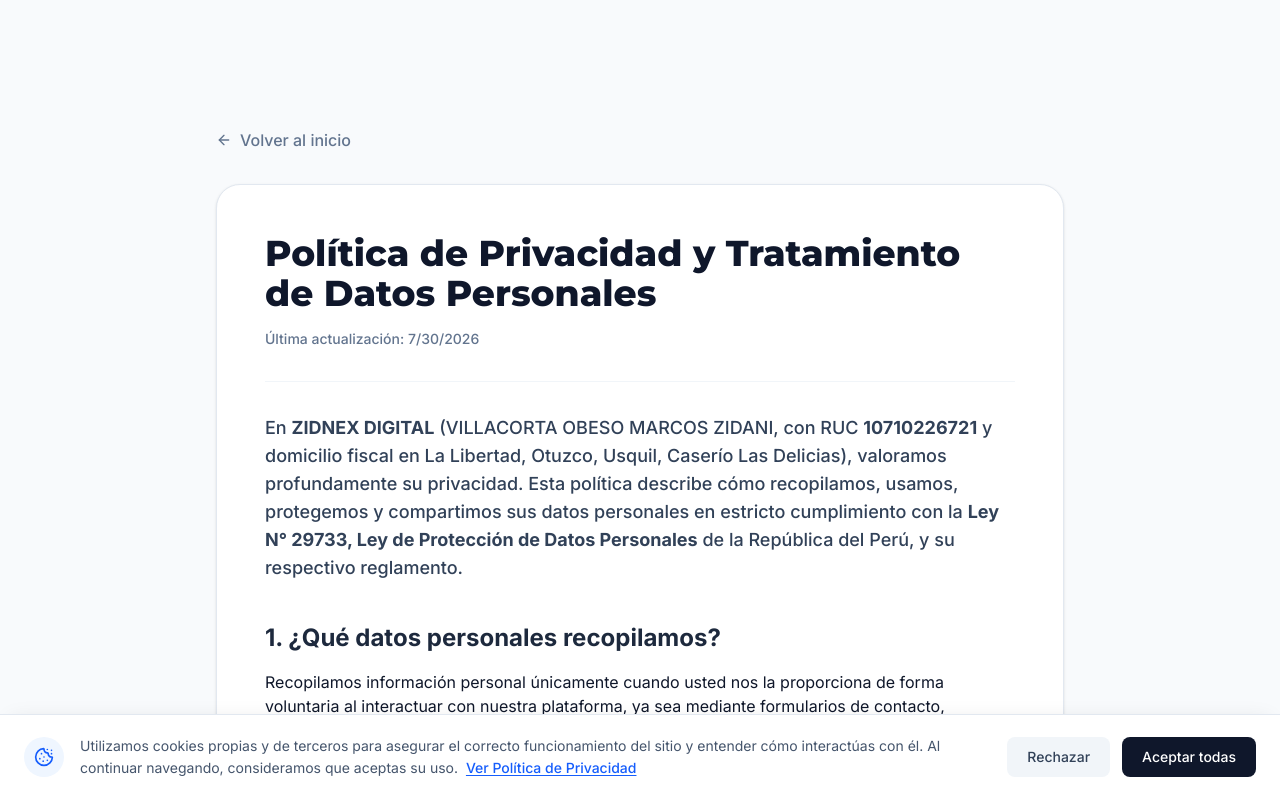
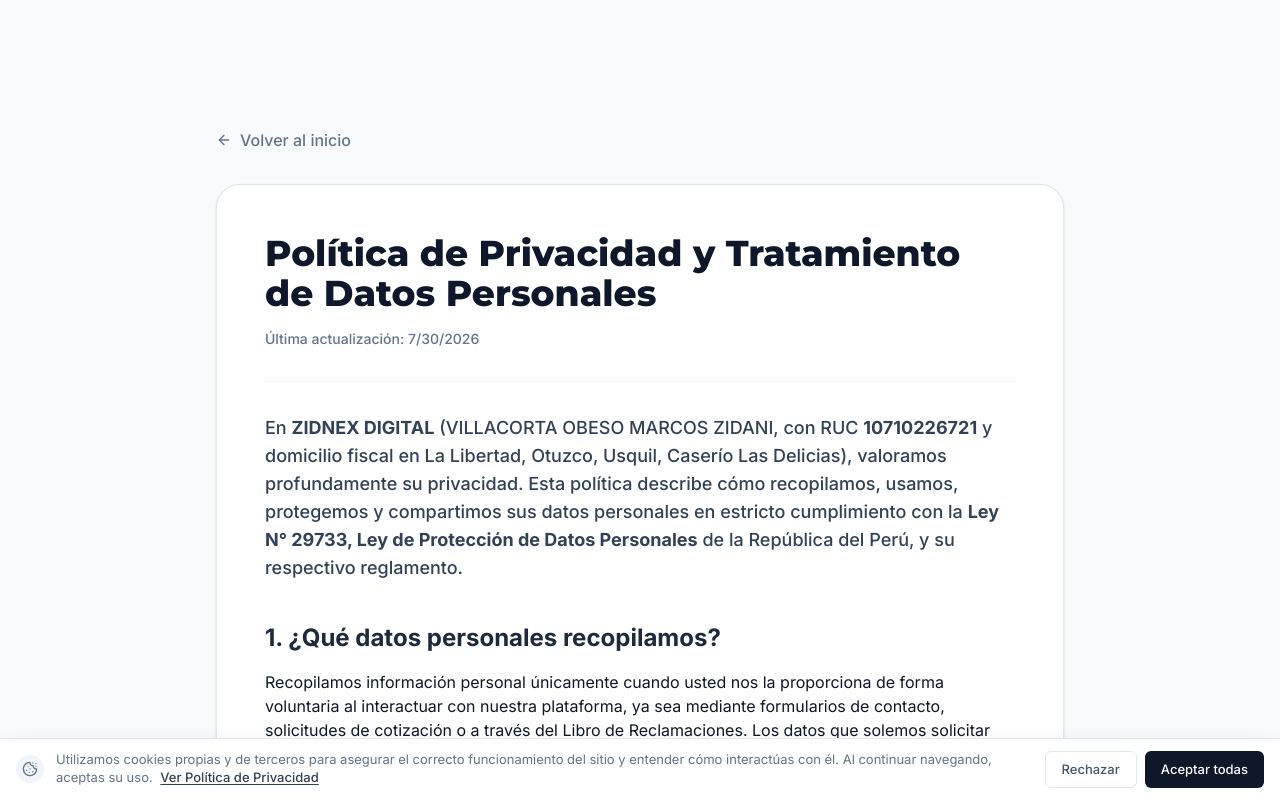
Before and after one commit to marzidvillacorta-commits/zidnex-web-final, a Next.js app: page /legal/privacidad in a window 1280 px wide. Shown: the top 798 px of the page. Built offline with nearby package versions, Linux system fonts and the light colour scheme.

Commit message:
Security: add basic auth to admin route. UI: fix Hero text cutoff, formalize cookie consent, add dynamic email to Footer

```diff
--- a/src/components/CookieConsent.tsx
+++ b/src/components/CookieConsent.tsx
@@ -40,38 +40,38 @@
           transition={{ type: "spring", stiffness: 300, damping: 30 }}
           className="fixed bottom-0 left-0 right-0 z-50 bg-white border-t border-slate-200 shadow-[0_-4px_20px_-10px_rgba(0,0,0,0.1)]"
         >
-          <div className="container mx-auto px-6 py-4 md:py-5 flex flex-col md:flex-row items-center justify-between gap-4 md:gap-8 relative">
+          <div className="container mx-auto px-4 py-3 md:py-3 flex flex-col md:flex-row items-center justify-between gap-3 md:gap-6 relative">
             <button
               onClick={handleDecline}
-              className="absolute top-2 right-2 md:hidden text-slate-400 hover:text-slate-600 transition-colors"
+              className="absolute top-1 right-2 md:hidden text-slate-400 hover:text-slate-600 transition-colors"
               aria-label="Cerrar"
             >
-              <X className="w-5 h-5" />
+              <X className="w-4 h-4" />
             </button>
 
-            <div className="flex items-center gap-4 flex-1">
-              <div className="bg-blue-50 p-2.5 rounded-full text-blue-600 shrink-0 hidden md:flex">
-                <Cookie className="w-5 h-5" />
+            <div className="flex items-center gap-3 flex-1">
+              <div className="bg-slate-100 p-1.5 rounded-full text-slate-500 shrink-0 hidden md:flex">
+                <Cookie className="w-4 h-4" />
               </div>
-              <div className="text-sm text-slate-600 leading-relaxed max-w-4xl pr-6 md:pr-0">
+              <div className="text-[13px] text-slate-500 leading-snug max-w-5xl pr-4 md:pr-0">
                 Utilizamos cookies propias y de terceros para asegurar el correcto funcionamiento del sitio y entender cómo interactúas con él.
-                Al continuar navegando, consideramos que aceptas su uso.{' '}
-                <Link href="/legal/privacidad" className="text-blue-600 hover:text-blue-700 font-medium underline underline-offset-2 ml-1">
+                Al continuar navegando, aceptas su uso.{' '}
+                <Link href="/legal/privacidad" className="text-slate-700 hover:text-blue-600 font-medium underline underline-offset-2 ml-1 transition-colors">
                   Ver Política de Privacidad
                 </Link>
               </div>
             </div>
 
-            <div className="flex w-full md:w-auto gap-3 shrink-0">
+            <div className="flex w-full md:w-auto gap-2 shrink-0">
               <button
                 onClick={handleDecline}
-                className="flex-1 md:flex-none px-5 py-2.5 bg-slate-100 hover:bg-slate-200 text-slate-700 font-medium rounded-lg transition-colors text-sm"
+                className="flex-1 md:flex-none px-4 py-2 bg-transparent border border-slate-200 hover:bg-slate-50 text-slate-600 font-medium rounded-md transition-colors text-[13px]"
               >
                 Rechazar
               </button>
               <button
                 onClick={handleAccept}
-                className="flex-1 md:flex-none px-5 py-2.5 bg-slate-900 hover:bg-slate-800 text-white font-medium rounded-lg transition-colors text-sm"
+                className="flex-1 md:flex-none px-4 py-2 bg-slate-900 hover:bg-slate-800 text-white font-medium rounded-md transition-colors text-[13px]"
               >
                 Aceptar todas
               </button>
--- a/src/components/Footer.tsx
+++ b/src/components/Footer.tsx
@@ -65,9 +65,16 @@
               href={`https://wa.me/${phone}?text=Hola%20Zidnex%20Digital`}
               target="_blank"
               rel="noopener noreferrer"
-              className="inline-flex items-center justify-center bg-white/10 hover:bg-blue-600 text-white px-5 py-2.5 rounded-lg text-sm font-semibold transition-colors duration-300 backdrop-blur-sm"
+              className="inline-flex items-center justify-center bg-white/10 hover:bg-blue-600 text-white px-5 py-2.5 rounded-lg text-sm font-semibold transition-colors duration-300 backdrop-blur-sm mb-4"
             >
               Contactar por WhatsApp
+            </a>
+            <a
+              href={`mailto:${email}`}
+              className="text-slate-400 text-sm font-medium hover:text-white transition-colors flex items-center gap-2"
+            >
+              <svg xmlns="http://www.w3.org/2000/svg" width="16" height="16" viewBox="0 0 24 24" fill="none" stroke="currentColor" strokeWidth="2" strokeLinecap="round" strokeLinelinejoin="round"><rect width="20" height="16" x="2" y="4" rx="2"/><path d="m22 7-8.97 5.7a1.94 1.94 0 0 1-2.06 0L2 7"/></svg>
+              {email}
             </a>
           </div>
 
--- a/src/components/Hero.tsx
+++ b/src/components/Hero.tsx
@@ -61,7 +61,7 @@
             Sistemas
           </h1>
           <h1
-            className="font-[family-name:var(--font-heading)] font-semibold text-transparent bg-clip-text bg-gradient-to-r from-slate-900 via-blue-800 to-slate-900 leading-[0.85] tracking-tight w-full text-center"
+            className="font-[family-name:var(--font-heading)] font-semibold text-transparent bg-clip-text bg-gradient-to-r from-slate-900 via-blue-800 to-slate-900 leading-[0.85] tracking-tight w-full text-center pb-4 md:pb-8"
             style={{ fontSize: "clamp(3.5rem, 12vw, 15rem)" }}
           >
             Digitales
--- /dev/null
+++ b/src/middleware.ts
@@ -0,0 +1,34 @@
+import { NextResponse } from 'next/server';
+import type { NextRequest } from 'next/server';
+
+export function middleware(req: NextRequest) {
+  // Only apply to /admin routes
+  if (req.nextUrl.pathname.startsWith('/admin')) {
+    const basicAuth = req.headers.get('authorization');
+
+    if (basicAuth) {
+      const authValue = basicAuth.split(' ')[1];
+      // Decode base64 string
+      const [user, pwd] = atob(authValue).split(':');
+
+      // Check credentials
+      if (user === 'zidani' && pwd === '250603') {
+        return NextResponse.next();
+      }
+    }
+
+    // Require authentication
+    return new NextResponse('Autenticación Requerida', {
+      status: 401,
+      headers: {
+        'WWW-Authenticate': 'Basic realm="Admin Panel"',
+      },
+    });
+  }
+
+  return NextResponse.next();
+}
+
+export const config = {
+  matcher: ['/admin/:path*'],
+};
```
